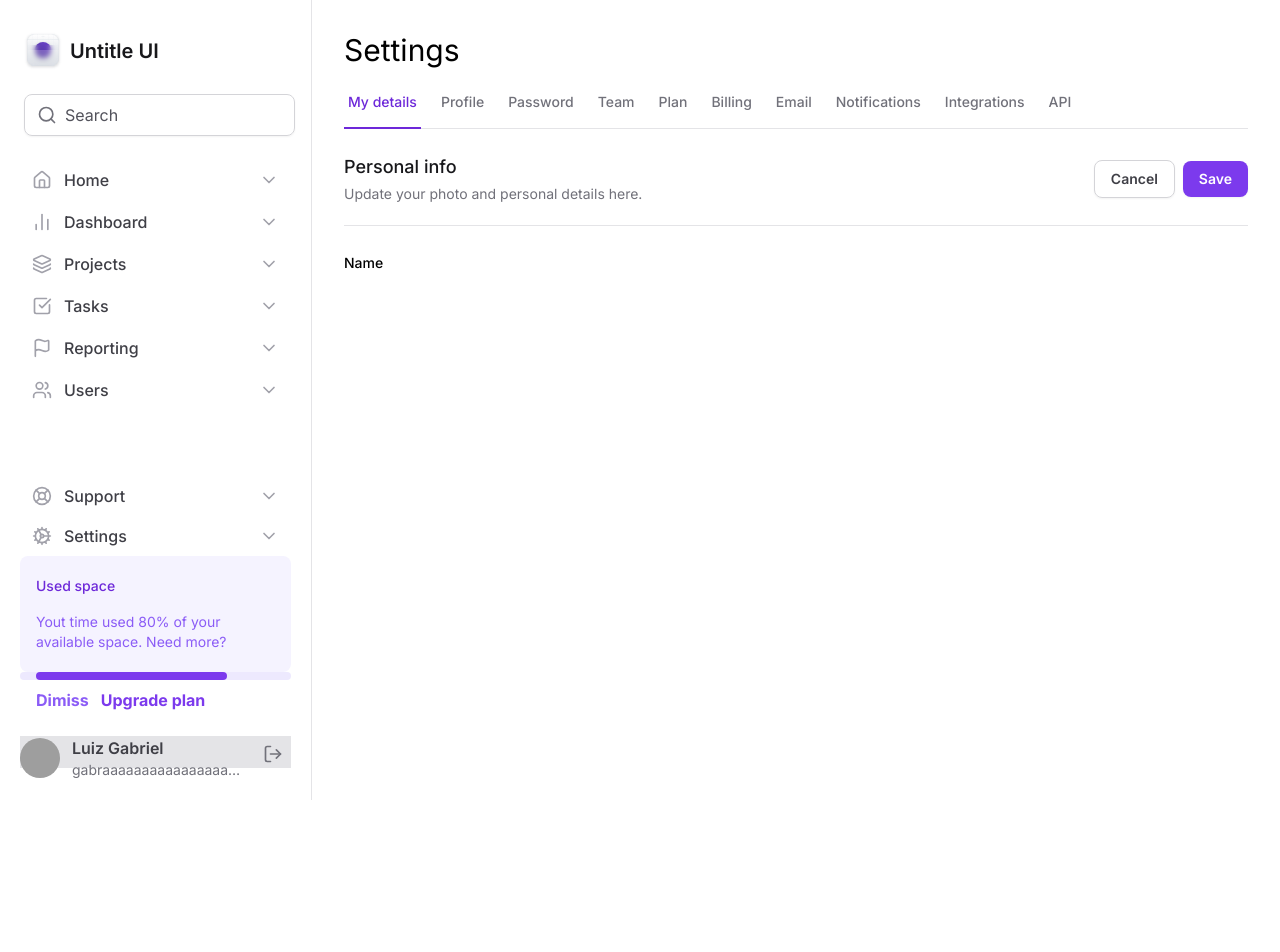
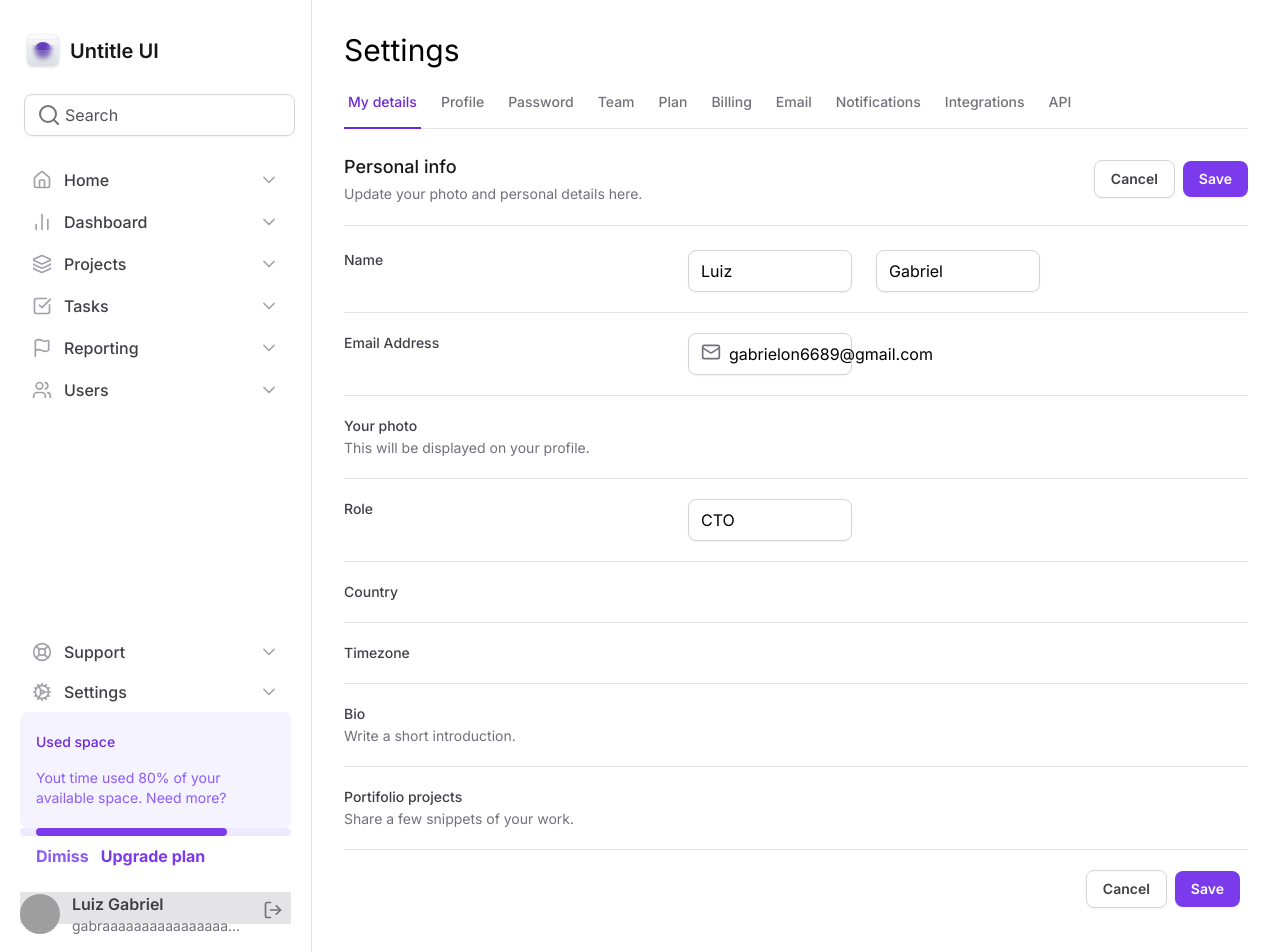
Before and after one commit to luizgabrielnaoseioq/Tailwind-Next, a Next.js app: page / in a window 1280 px wide. Shown: the top 952 px of the page. Before the commit the page ends 800 px from the top, so only its background shows below. Built offline with nearby package versions, Linux system fonts and the light colour scheme; grey boxes are pictures that could not be loaded.

Commit message:
feat: add Header and Form components with styling; update Sidebar and layout

```diff
--- /dev/null
+++ b/src/app/components/Form/index.tsx
@@ -0,0 +1,126 @@
+import { Mail } from "lucide-react";
+import { InputControl, InputPrefix, InputRoot } from "../Input";
+
+export function Form() {
+  return (
+    <>
+      <form
+        id="settings"
+        className="mt-6 flex w-full flex-col gap-5 divide-y divide-zinc-200"
+      >
+        <div className="grid grid-cols-[minmax(7.5rem,17.5rem)_minmax(25rem,1fr)_minmax(0,15rem)] gap-3 space-x-12">
+          <label
+            htmlFor="firstName"
+            className="text-sm font-medium text-zinc-700"
+          >
+            Name
+          </label>
+          <div className="grid grid-cols-2 gap-6">
+            <InputRoot>
+              <InputControl id="firstName" defaultValue="Luiz" />
+            </InputRoot>
+
+            <InputRoot>
+              <InputControl defaultValue="Gabriel" />
+            </InputRoot>
+          </div>
+        </div>
+
+        <div className="grid gap-3 grid-cols-[minmax(7.5rem,17.5rem)_minmax(25rem,1fr)_minmax(0,15rem)] pt-5 space-x-12">
+          <label htmlFor="email" className="text-sm font-medium text-zinc-700">
+            Email Address
+          </label>
+          <div className="grid grid-cols-2 gap-6">
+            <InputRoot>
+              <InputPrefix>
+                <Mail className="w-5 h-5 text-zinc-00" />
+              </InputPrefix>
+              <InputControl id="email" defaultValue="gabrielon6689@gmail.com" />
+            </InputRoot>
+          </div>
+        </div>
+
+        <div className="grid grid-cols-[minmax(7.5rem,17.5rem)_minmax(25rem,1fr)_minmax(0,15rem)] gap-3 pt-5">
+          <label htmlFor="photo" className="text-sm font-medium text-zinc-700">
+            Your photo
+            <span className="mt-0.5 block text-sm font-normal text-zinc-500">
+              This will be displayed on your profile.
+            </span>
+          </label>
+          <div />
+        </div>
+
+        <div className="grid gap-3 grid-cols-[minmax(7.5rem,17.5rem)_minmax(25rem,1fr)_minmax(0,15rem)] pt-5 space-x-12">
+          <label htmlFor="role" className="text-sm font-medium text-zinc-700 ">
+            Role
+          </label>
+          <div className="grid grid-cols-2 gap-6">
+            <InputRoot>
+              <InputControl id="role" defaultValue="CTO" />
+            </InputRoot>
+          </div>
+        </div>
+
+        <div className="grid gap-3 grid-cols-[minmax(7.5rem,17.5rem)_minmax(25rem,1fr)_minmax(0,15rem)] pt-5 space-x-12">
+          <label
+            htmlFor="country"
+            className="text-sm font-medium text-zinc-700 "
+          >
+            Country
+          </label>
+          <div />
+        </div>
+
+        <div className="grid gap-3 grid-cols-[minmax(7.5rem,17.5rem)_minmax(25rem,1fr)_minmax(0,15rem)] pt-5 space-x-12">
+          <label
+            htmlFor="timezone"
+            className="text-sm font-medium text-zinc-700 "
+          >
+            Timezone
+          </label>
+          <div />
+        </div>
+
+        <div className="grid grid-cols-[minmax(7.5rem,17.5rem)_minmax(25rem,1fr)_minmax(0,15rem)] gap-3 pt-5">
+          <label htmlFor="bio" className="text-sm font-medium text-zinc-700">
+            Bio
+            <span className="mt-0.5 block text-sm font-normal text-zinc-500">
+              Write a short introduction.
+            </span>
+          </label>
+          <div />
+        </div>
+
+        <div className="grid grid-cols-[minmax(7.5rem,17.5rem)_minmax(25rem,1fr)_minmax(0,15rem)] gap-3 pt-5">
+          <label
+            htmlFor="portifolio"
+            className="text-sm font-medium text-zinc-700"
+          >
+            Portifolio projects
+            <span className="mt-0.5 block text-sm font-normal text-zinc-500">
+              Share a few snippets of your work.
+            </span>
+          </label>
+          <div />
+        </div>
+
+        <div className="flex items-center justify-end gap-2 pt-5">
+          <button
+            type="button"
+            className="rounded-lg border border-zinc-300 px-4 py-2 text-sm font-semibold text-zinc-700 shadow-sm hover:bg-zinc-50"
+          >
+            Cancel
+          </button>
+          <button
+            type="submit"
+            form="settings"
+            className="rounded-lg bg-violet-600 px-4 py-2 text-sm font-semibold text-white shadow-sm hover:bg-violet-700"
+          >
+            Save
+          </button>
+          <div />
+        </div>
+      </form>
+    </>
+  );
+}
--- /dev/null
+++ b/src/app/components/Header/index.tsx
@@ -0,0 +1,31 @@
+"use client";
+
+export function Header() {
+  return (
+    <div className="mt-6 flex flex-col">
+      <div className="flex items-center justify-between border-b border-zinc-200 pb-5">
+        <div className="space-y-1">
+          <h2 className="text-lg font-medium text-zinc-900">Personal info</h2>
+          <span className="text-sm text-zinc-500">
+            Update your photo and personal details here.
+          </span>
+        </div>
+        <div className="flex items-center gap-2">
+          <button
+            type="button"
+            className="rounded-lg border border-zinc-300 px-4 py-2 text-sm font-semibold text-zinc-700 shadow-sm hover:bg-zinc-50"
+          >
+            Cancel
+          </button>
+          <button
+            type="submit"
+            form="settings"
+            className="rounded-lg bg-violet-600 px-4 py-2 text-sm font-semibold text-white shadow-sm hover:bg-violet-700"
+          >
+            Save
+          </button>
+        </div>
+      </div>
+    </div>
+  );
+}
--- a/src/app/components/Input.tsx
+++ b/src/app/components/Input.tsx
@@ -5,12 +5,12 @@ import { ComponentProps } from 'react'
 type InputPrefixProps = ComponentProps<'div'>
 
 export function InputPrefix(props: InputPrefixProps) {
-  return <div {...props} />
+  return <div {...props} className='h-5 w-5 mb-1 text-zinc-500 group-hover:text-violet-300'  />
 }
 
 type InputControlProps = ComponentProps<'input'>
 
-export function Control(props: InputControlProps) {
+export function InputControl(props: InputControlProps) {
   return (
     <input
       className="flex-1 border-0 bg-transparent p-0 placeholder-zinc-600 group-hover:placeholder-violet-300"
--- a/src/app/components/Sidebar/index.tsx
+++ b/src/app/components/Sidebar/index.tsx
@@ -6,6 +6,7 @@ import * as lucide from "lucide-react";
 import { UsedSpaceWidgeth } from "./UsedSpaceWidget";
 import { Profile } from "./Profile";
 import * as Input from "../Input";
+import { InputControl } from "../Input";
 
 export function Sidebar() {
   return (
@@ -14,9 +15,9 @@ export function Sidebar() {
 
       <Input.InputRoot>
         <Input.InputPrefix>
-          <lucide.Search className="h-5 w-5 text-zinc-500 group-hover:text-violet-300 " />
+          <lucide.Search />
         </Input.InputPrefix>
-        <Input.Control placeholder="Search" />
+        <InputControl placeholder="Search" />
       </Input.InputRoot>
 
       <nav className="space-y-0.5">
--- a/src/app/layout.tsx
+++ b/src/app/layout.tsx
@@ -18,7 +18,7 @@ export default function RootLayout({
   return (
     <html lang="en" className="antialiased">
       <body className={inter.className}>
-        <div className="grid min-h-screen grid-cols-[312px+1fr]">
+        <div className="grid min-h-screen grid-cols-[312px_1fr]">
           <Sidebar />
           <main className="px-8 pb-12 pt-8">{children}</main>
         </div>
--- a/src/app/page.tsx
+++ b/src/app/page.tsx
@@ -1,6 +1,8 @@
 "use client";
 import * as Tabs from "@radix-ui/themes";
 import { SettingsTabs } from "./components/SettingsTabs";
+import { Header } from "./components/Header";
+import { Form } from "./components/Form";
 
 export default function Home() {
   return (
@@ -8,37 +10,9 @@ export default function Home() {
       <h1 className="font-sm text-3xl">Settings</h1>
       <SettingsTabs />
 
-      <div className="mt-6 flex flex-col">
-        <div className="flex items-center justify-between border-b border-zinc-200 pb-5">
-          <div className="space-y-1">
-            <h2 className="text-lg font-medium text-zinc-900">Personal info</h2>
-            <span className="text-sm text-zinc-500">
-              Update your photo and personal details here.
-            </span>
-          </div>
-          <div className="flex items-center gap-2">
-            <button
-              type="button"
-              className="rounded-lg border border-zinc-300 px-4 py-2 text-sm font-semibold text-zinc-700 shadow-sm hover:bg-zinc-50"
-            >
-              Cancel
-            </button>
-            <button
-              type="submit"
-              form="settings"
-              className="rounded-lg bg-violet-600 px-4 py-2 text-sm font-semibold text-white shadow-sm hover:bg-violet-700"
-            >
-              Save
-            </button>
-          </div>
-        </div>
+      <Header />
 
-        <form id="settings" className="mt-6 flex w-full flex-col gap-5">
-          <div>
-            <label htmlFor="firstName" className="text-sm font-medium">Name</label>
-          </div>
-        </form>
-      </div>
+      <Form />
     </>
   );
 }
```
Also changed, not shown: src/app/components/Footer/index.tsx (added).
